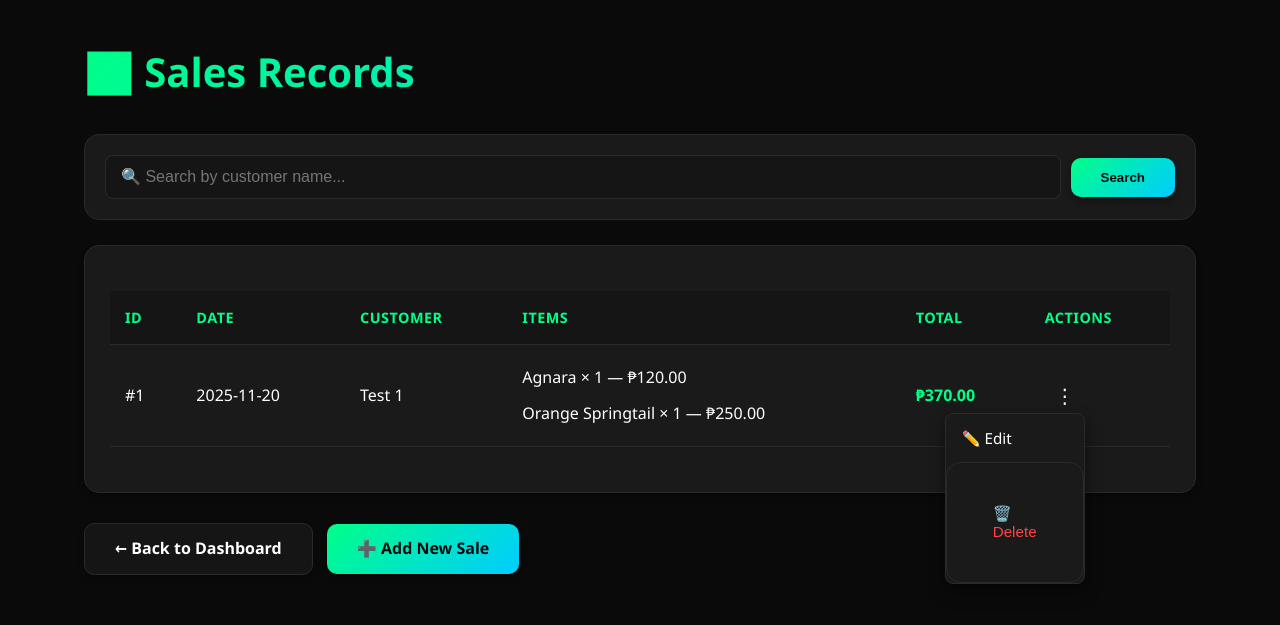
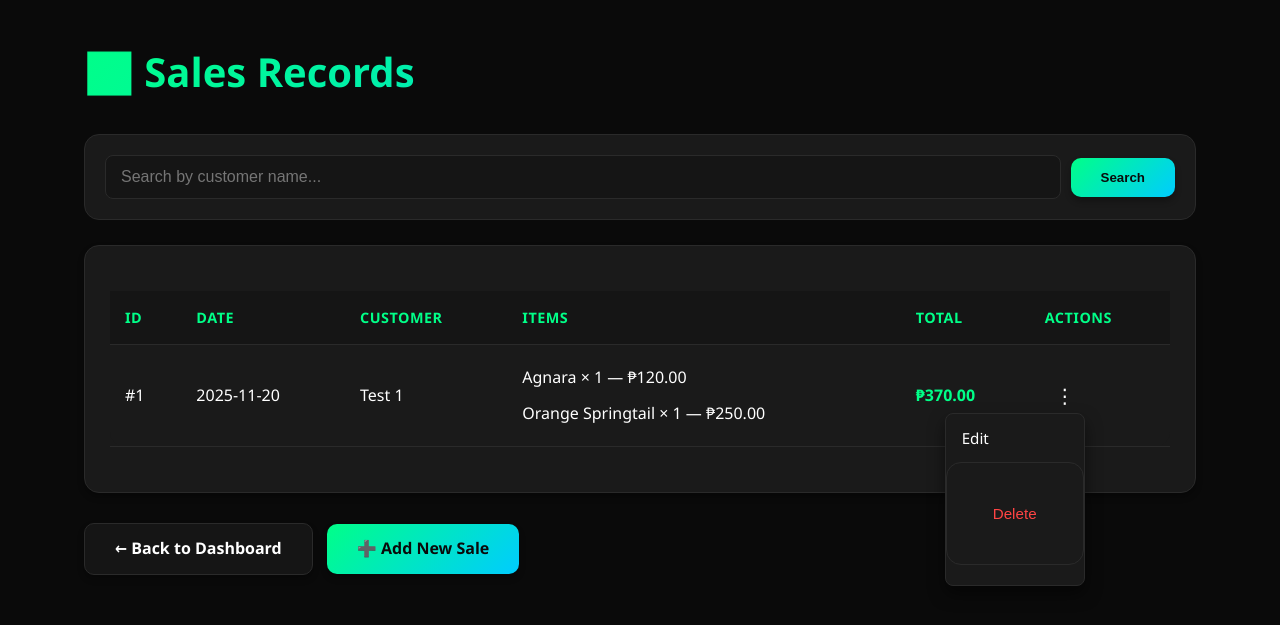
Before and after one commit to atsumixx/Microfauna, a Flask app: page /sales in a window 1280 px wide, after a click that opens the changed part. Shown: the top 625 px of the page. Run offline with Flask 3, Linux system fonts and the light colour scheme; data comes from the database, SQL or seed files in the repository.

Commit message:
Update view_sales.html

```diff
--- a/templates/view_sales.html
+++ b/templates/view_sales.html
@@ -14,7 +14,7 @@
         <form method="GET" action="{{ url_for('view_sales') }}" class="search-form">
             <input type="text"
                    name="search"
-                   placeholder="🔍 Search by customer name..."
+                   placeholder="Search by customer name..."
                    value="{{ search }}">
             <button type="submit" class="btn">Search</button>
             {% if search %}
@@ -57,12 +57,11 @@
                                     <div class="actions-menu">
                                         <button class="actions-btn" onclick="toggleDropdown('dropdown-{{ sale.id }}')">⋮</button>
                                         <div id="dropdown-{{ sale.id }}" class="dropdown-content">
-                                            <a href="{{ url_for('edit_sale', sale_id=sale.id) }}">✏️ Edit</a>
+                                            <a href="{{ url_for('edit_sale', sale_id=sale.id) }}">Edit</a>
                                             <form method="POST"
                                                   action="{{ url_for('delete_sale', sale_id=sale.id) }}"
-                                                  style="margin: 0;"
                                                   onsubmit="return confirm('Are you sure you want to delete this sale?');">
-                                                <button type="submit" class="delete">🗑️ Delete</button>
+                                                <button type="submit" class="delete">Delete</button>
                                             </form>
                                         </div>
                                     </div>
```
